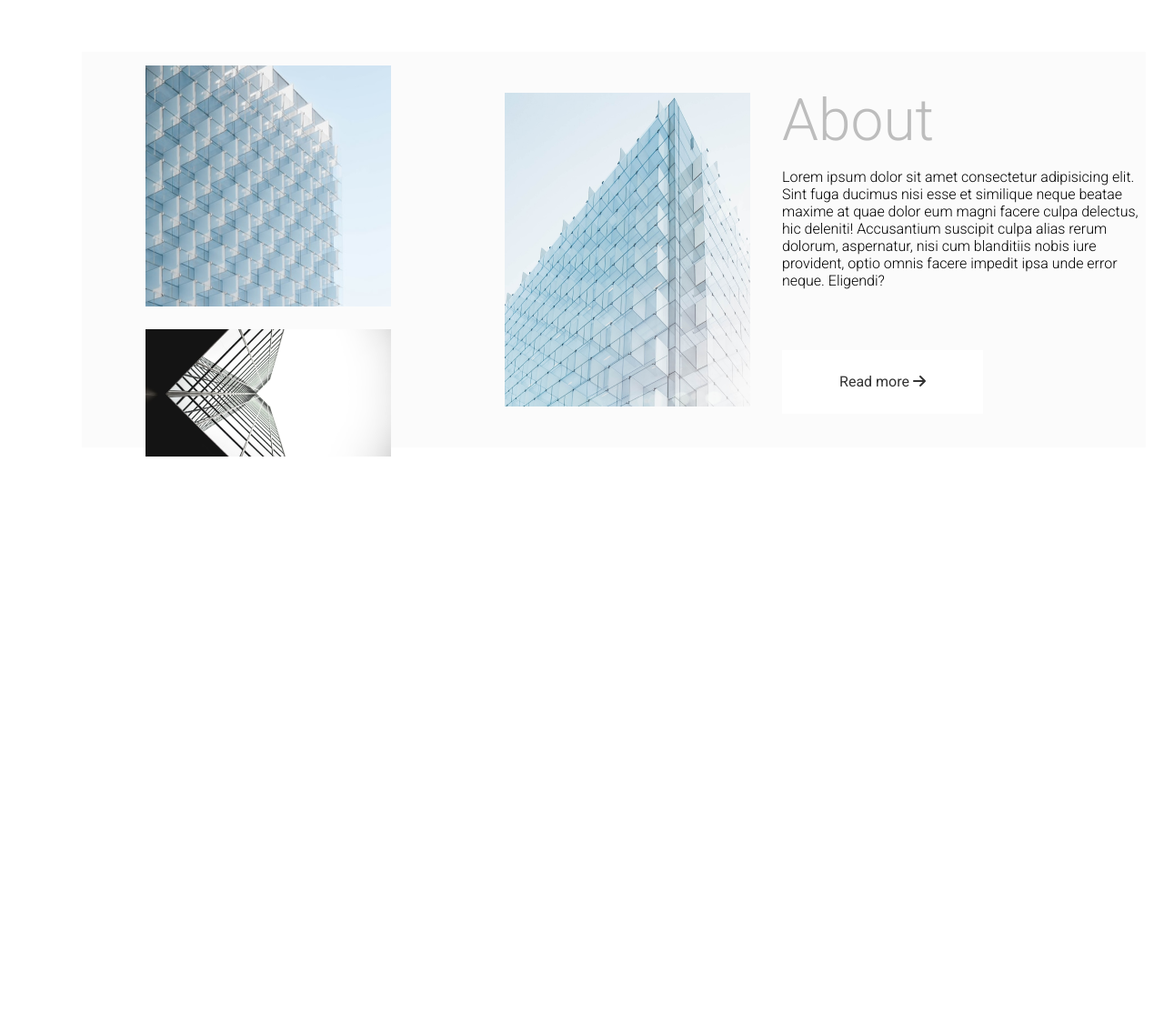
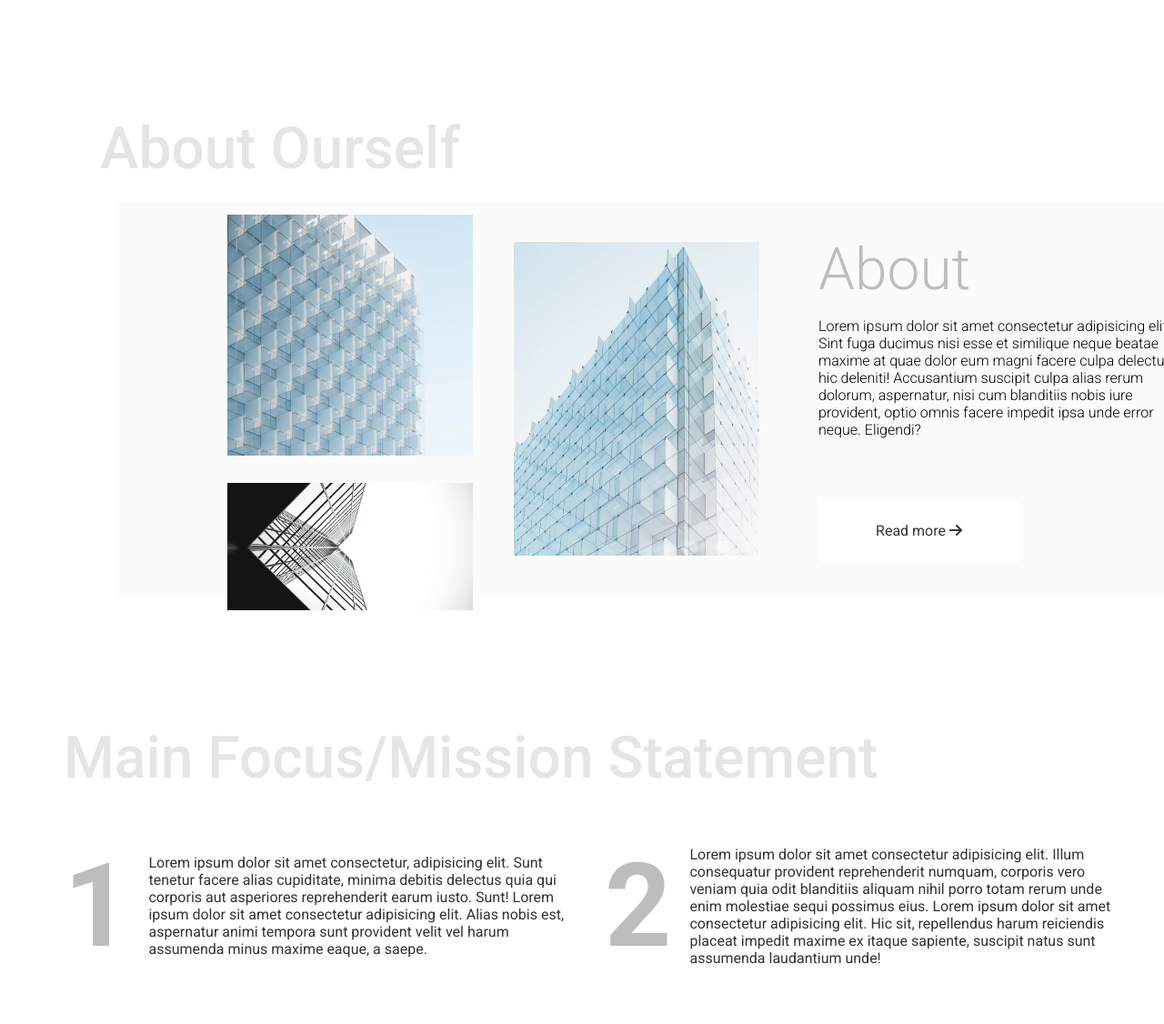
Before and after one commit to Mozammel111/Architect-website-repository-Dipu, a plain HTML site: page index.html in a window 1280 px wide. Shown: the part 1029-2155 px from the top of the page at 91% size. Before the commit the page ends 1541 px from the top, so only its background shows below. Drawn offline with Linux system fonts and the light colour scheme.

Commit message:
added view project specially

```diff
--- a/index.html
+++ b/index.html
@@ -68,9 +68,10 @@
 <!-- Lorem part end -->
 <!-- About part start -->
 <section class="about">
+
     <div class="container">
+        <h1 class="about_main_heading">About Ourself</h1>
         <div class="total_box">
-
             <div class="one">
                 <img src="images/About 01.png" alt="">
                 <img src="images/About 02.png" alt="">
@@ -89,8 +90,38 @@
         </div>
         </div>
 </section>
+<!-- About part end -->
+<!-- focus part start -->
+<section class="focus_main">
+    <div class="container">
+        <h1>Main Focus/Mission Statement</h1>
+        <div class="box_3">
+            <div class="left">
+               <div class="left_1">
+                <h2>1</h2>
+            </div>
+                <div>
+                    <p>Lorem ipsum dolor sit amet consectetur, adipisicing elit. Sunt tenetur facere alias cupiditate, minima debitis delectus quia qui corporis aut asperiores reprehenderit earum iusto. Sunt!
+                        Lorem ipsum dolor sit amet consectetur adipisicing elit. Alias nobis est, aspernatur animi tempora sunt provident velit vel harum assumenda minus maxime eaque, a saepe.
+                    </p>
+                </div>
+            </div>
+            <div class="right">
+                <h2>2</h2>
+                <p>Lorem ipsum dolor sit amet consectetur adipisicing elit. Illum consequatur provident reprehenderit numquam, corporis vero veniam quia odit blanditiis aliquam nihil porro totam rerum unde enim molestiae sequi possimus eius.
+                    Lorem ipsum dolor sit amet consectetur adipisicing elit. Hic sit, repellendus harum reiciendis placeat impedit maxime ex itaque sapiente, suscipit natus sunt assumenda laudantium unde!
+                </p>
+            </div>
+        </div>
+    </div>
+</section>
 
-<!-- About part end -->
+
+
+<!-- focus part end -->
+
+
+
 
     </main>
 
--- a/style/style.css
+++ b/style/style.css
@@ -130,37 +130,64 @@ margin-bottom: 100px;
     width: 60px;
     /* background-color: #BDBDBD; */
     /* text-align: center; */
-    margin-bottom: 100px;
+   margin-bottom: 100px;
  }
-
+ .arrow_left_right .box i{
+    margin-top: 20px;
+margin-left: 20px;
+ }
 .main_photo img{
     width: 770px;
     height: 829px;
     margin-left: 120px;
-    position: relative;
     left: 0px;
     bottom: 0;
 }
 
+.corner {
+	background-color: #ffffff;
+	border-radius: 5px;
+	width: 221px;
+	color: #333333;
+	text-align: center;
+	padding: 20px;
+	position: relative;
+	bottom: 58px;
+	left: 120px;
+}
 .corner h2{
     font-size: 1rem;
-    font-weight: 400;
-    color:#333333;
-    border: 1px  solid #333333;
-    height: 70px;
-    width: 221px;
-    background-color: #ffffff;
-    text-align: center;
-    line-height: 70px;
-    position: absolute;
+    font-weight: 300;
+    margin: 0;
 }
 
+.carosol{
+    display: flex;
+    /* justify-content: start; */
+    text-align: center;
+}
+.carosol h3{
+    font-size: 1.25rem;
+    color: #333333;
+    border: 1px solid black transparent;
+    height: 30px;
+    width: 70px;
+
+}
 
  /* Lorem part end */
 
 /* about part start */
 .about{
     padding: 10px;
+    margin: 100px;
+}
+.about_main_heading{
+    font-size: 4rem;
+    font-weight: 500;
+    color: #E5E5E5;
+    margin-top: 20px;
+    margin-bottom: 20px;
 }
 
 .about .total_box{
@@ -171,24 +198,26 @@ margin-bottom: 100px;
     display: flex;
     justify-content: space-between;
     align-items: center;
-    gap: 35px;
+    gap: 5px;
     height: 435px;
     width: 1170px;
 }
+
 .total_box .one img{
-    padding-left: 70px;
-    padding-top: 25px;
-    gap: 15px;
+    padding-left: 120px;
+    padding-top: 30px;
+    gap: 5px;
 }
-.total_box .two{
-    justify-content: ;
-}
+
 .total_box .three h1{
     font-size: 64px;
     font-weight: 300;
     color: #BDBDBD;
     margin-bottom: 15px;
 
+}
+.total_box .two{
+    margin-right: 60px;
 }
 .total_box .three p{
     font-size: 1rem;
@@ -208,10 +237,65 @@ margin-bottom: 100px;
     text-align: center;
     line-height: 70px;
 }
+/* about part end */
+
+/* focus part start */
+.focus_main{
+    padding: 20px;
+}
+.focus_main h1{
+    font-size: 4rem;
+    font-weight: 500;
+    color: #E5E5E5;
+    margin-bottom: 15px;
+}
+.focus_main .box_3{
+    display: flex;
+    justify-content: space-between;
+    align-items: center;
+    width: 1170px;
+    padding: 10px 0px;
+}
+.box_3 .left{
+   display: flex;
+   justify-content: center;
+   align-items: center;
+   height: 200px;
+   width: 575px;
+}
+.left h2{
+    font-size: 8rem;
+    color: #BDBDBD;
+}
+.left p{
+    font-size: 1rem;
+    color: #333333;
+    text-align: start;
+    margin-left: 20px;
+}
 
 
-/* about part end */
 
+.box_3 .right{
+    display: flex;
+    justify-content: start;
+    align-items: center;
+    width: 575px;
+    height: 200px;
+}
+.right h2{
+    font-size: 8rem;
+    color: #BDBDBD;
+}
+.right p{
+    font-size: 1rem;
+    color: #333333;
+    text-align: start;
+    margin-left: 20px;
+}
+
+
+/* focus part end */
 
 
 
@@ -252,6 +336,28 @@ margin-bottom: 100px;
     .logo{
         margin: 25px;
     }
+    .about_main_heading{
+        text-align: center;
+        font-size: 2.5rem;
+    }
+
+    .arrow_left_right{
+        flex-direction: column;
+        justify-content: start;
+        padding-left: 0px;
+    }
+    .arrow_left_right i{
+        margin-right: 20px;
+    }
+    .carosol{
+        flex-direction: row;
+        justify-content: center;
+        margin-right: 10px;
+        margin-bottom: 25px;
+    }
+
+
+
 }
 
 /* medium devices */
```
